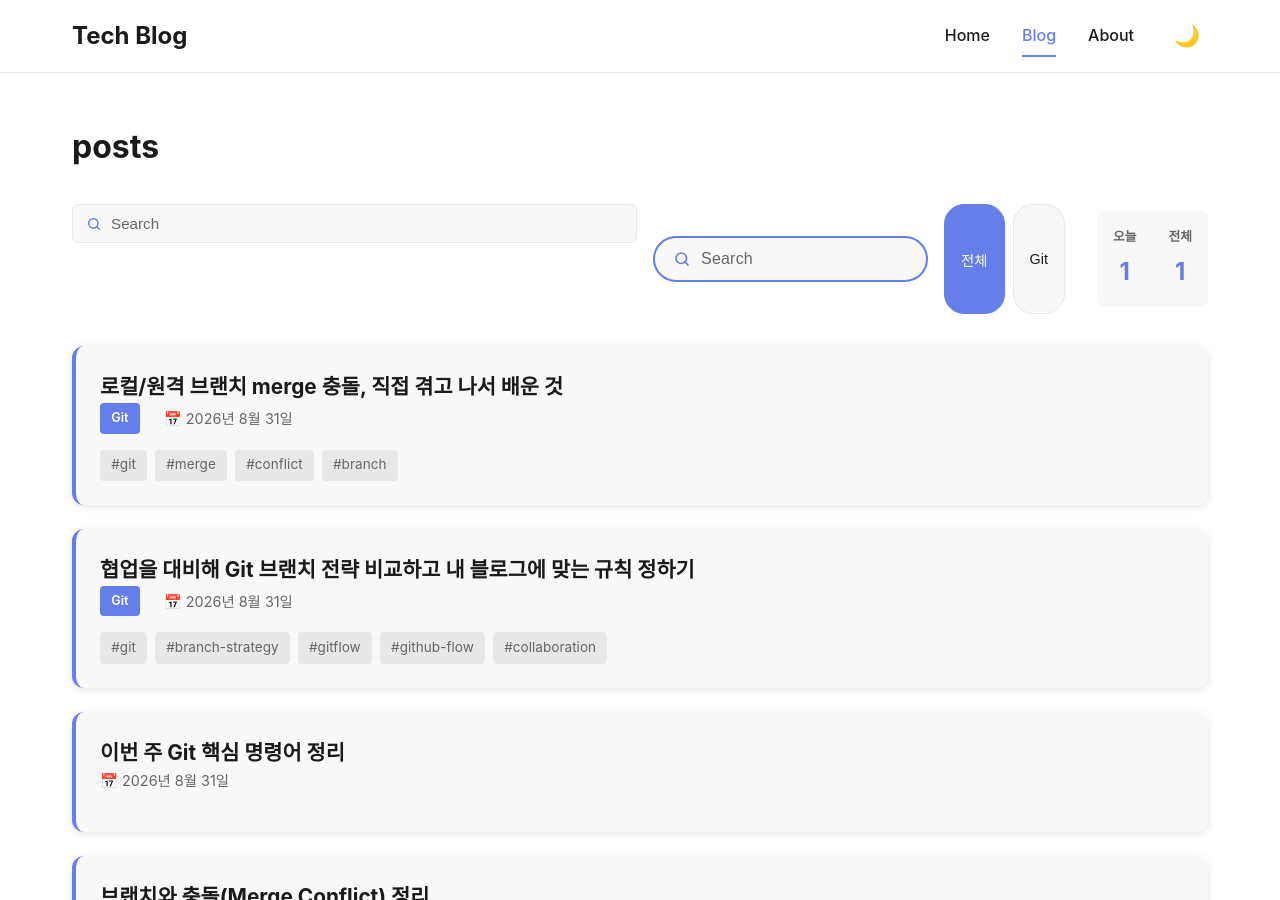
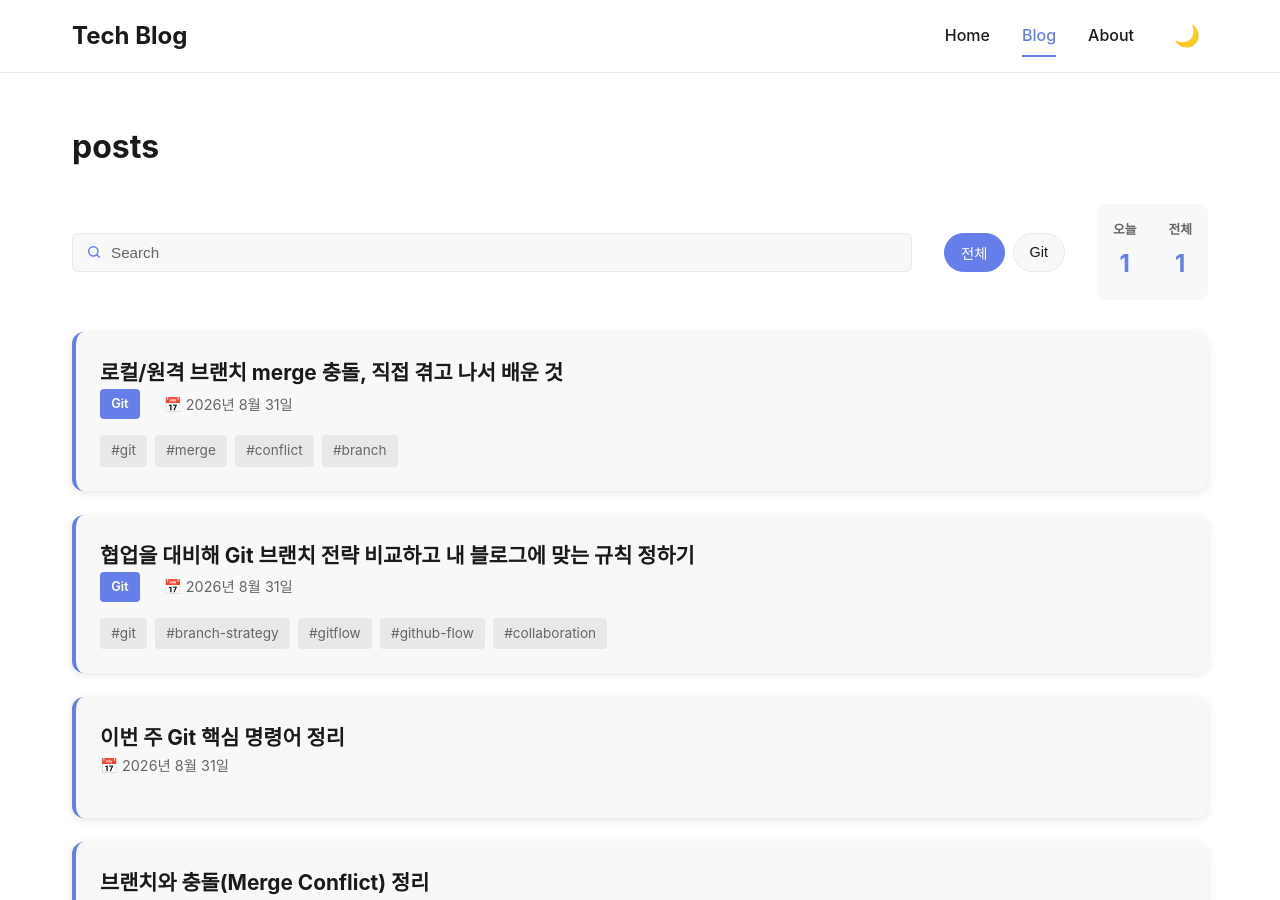
Before and after one commit to tjtndud2/my-blog, a Jekyll site: the page built from blog.md, in a window 1280 px wide and 900 px high. Built offline with Jekyll 4.4.1, drawn with Linux system fonts in a browser that asks for light colours.

Commit message:
블로그

```diff
--- a/blog.md
+++ b/blog.md
@@ -9,19 +9,14 @@ permalink: /blog/
 </div>
 
 <div class="filter-bar">
-    <div class="filter-bar-left">
-        <div class="search-box">
+    <div class="search-box">
             <input type="text" id="searchInput" placeholder="Search" aria-label="글 검색">
-        </div>
-        <div class="search-container">
-            <input type="search" name="q" class="search-input" placeholder="Search" aria-label="글 검색">
-        </div>
-        <div class="filter-tags">
-            <button class="filter-tag active" data-category="all">전체</button>
-            {% for category in site.categories %}
-            <button class="filter-tag" data-category="{{ category[0] }}">{{ category[0] }}</button>
-            {% endfor %}
-        </div>
+    </div>
+    <div class="filter-tags">
+        <button class="filter-tag active" data-category="all">전체</button>
+        {% for category in site.categories %}
+        <button class="filter-tag" data-category="{{ category[0] }}">{{ category[0] }}</button>
+        {% endfor %}
     </div>
     <div class="visitor-box">
         <div class="visitor-stat">
```
